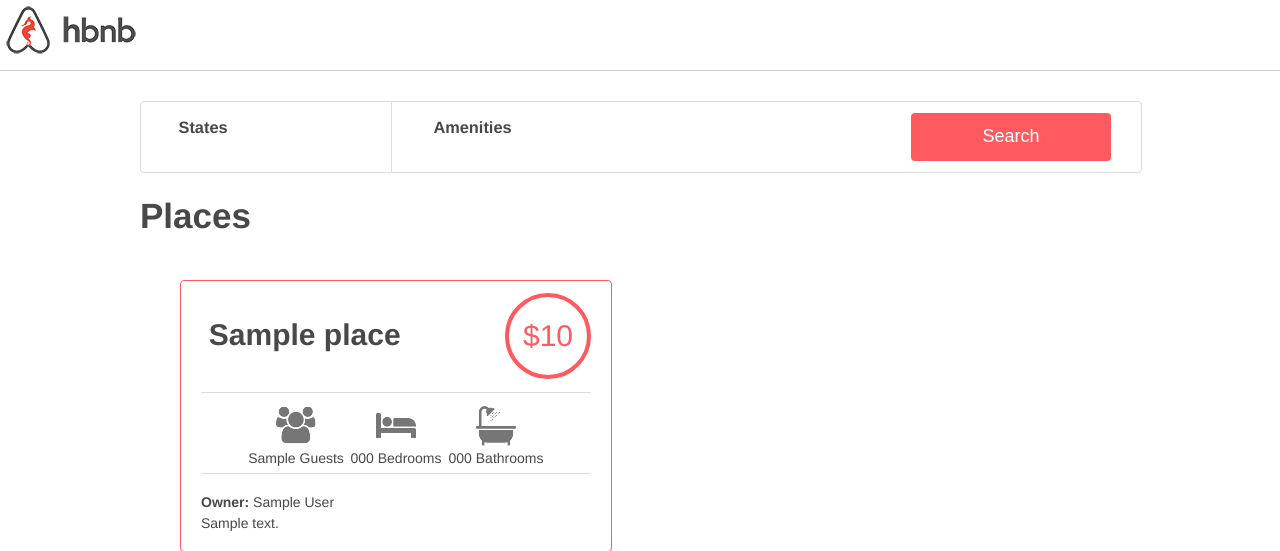
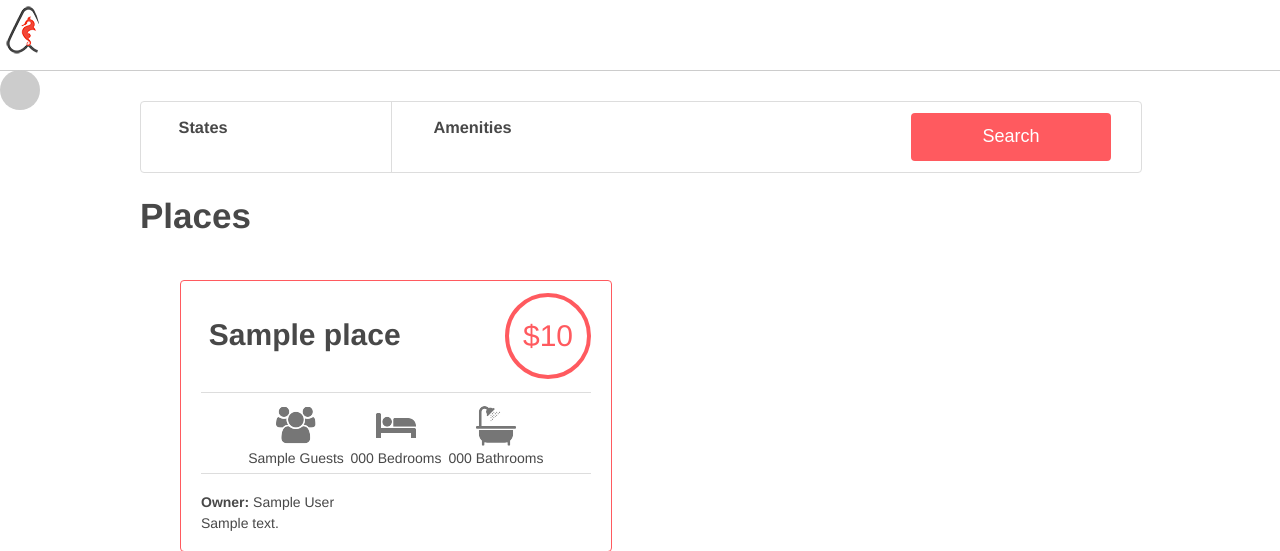
Before and after one commit to M0Hassan/AirBnB_clone_v4, a Flask app: template web_dynamic/templates/2-hbnb.html in a window 1280 px wide. Shown: the top 551 px of the page. Run offline with Flask 2, Linux system fonts and the light colour scheme; the template is opened without the code that fills it: most values are stand-ins (such as "Sample title", 1, 10 or a date in 2020); some libraries are stand-ins or nearby versions.

Commit message:
add styling for new div and available class

```diff
--- a/web_dynamic/static/styles/3-header.css
+++ b/web_dynamic/static/styles/3-header.css
@@ -9,3 +9,15 @@ header .logo {
     left: 20px;
     height: 100%;
 }
+
+header div {
+    border-radius: 50%;
+    width: 40px;
+    height: 40px;
+    margin-right: 30px;
+    background-color: #cccccc;
+}
+
+.available {
+    background-color: #ff545f;
+}
```
